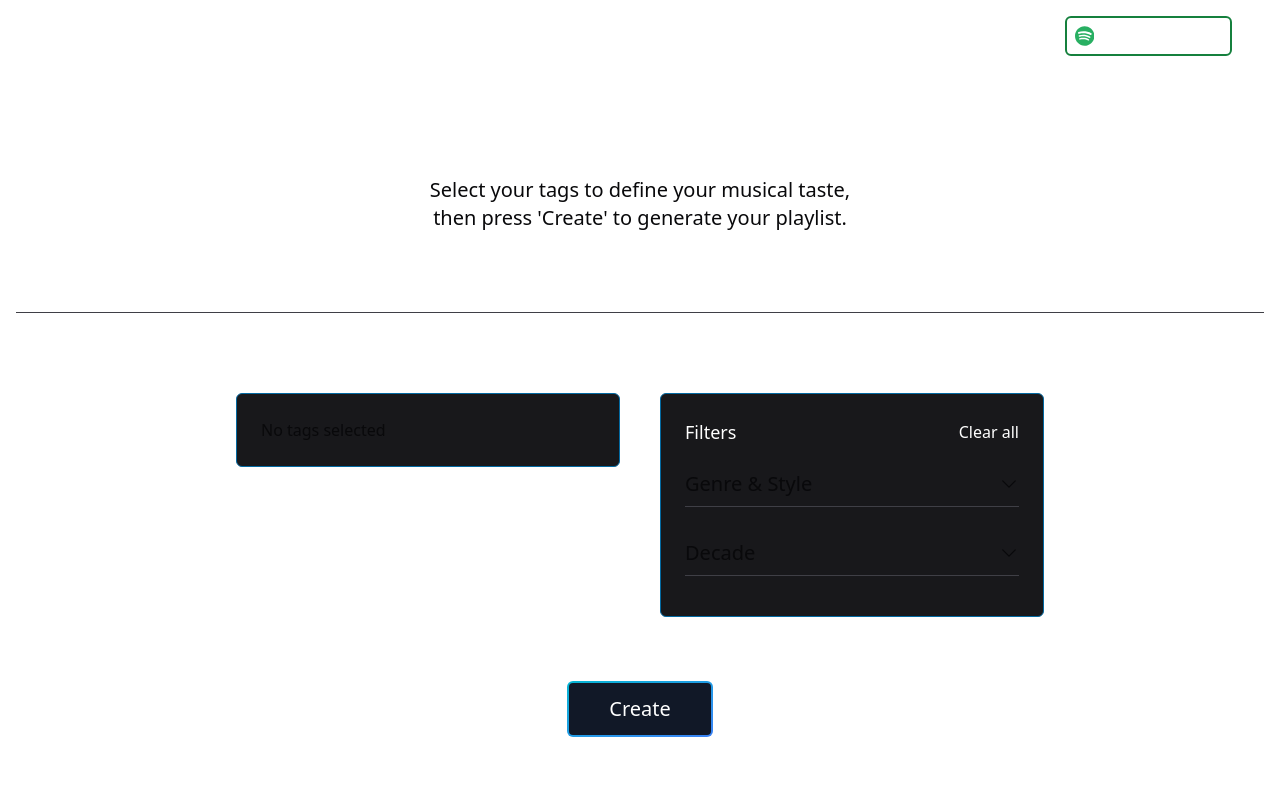
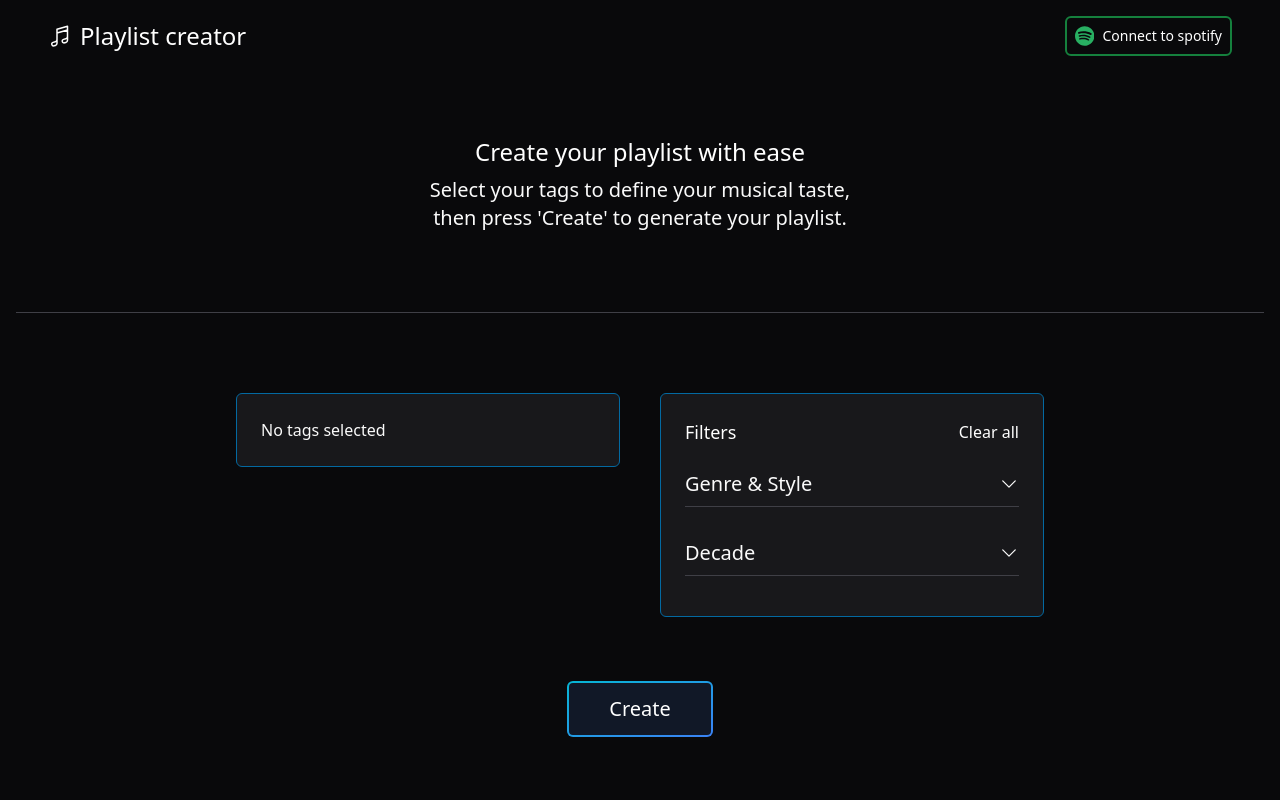
Before and after one commit to NikoSoder/music-playlist-creator, a React (Vite) app: page / in a window 1280 px wide. Shown: the top 800 px of the page. Built offline with nearby package versions, Linux system fonts and the light colour scheme; what spotify-web-api-node would draw is missing.

Commit message:
Add light and dark mode toggle

```diff
--- a/src/App.tsx
+++ b/src/App.tsx
@@ -6,6 +6,7 @@ import { useState } from "react";
 import { Song } from "./types/response";
 import { useLocalStorage } from "./hooks/useLocalStorage";
 import RecentPlaylists from "./components/PreviousPlaylists";
+import { ThemeProvider } from "./components/Theme-provider";
 
 // search 'code' param
 const code = new URLSearchParams(window.location.search).get("code");
@@ -26,6 +27,7 @@ function App() {
   };
 
   return (
+    <ThemeProvider defaultTheme="dark" storageKey="vite-ui-theme">
       <main className="p-4">
         <Header code={code} accessDenied={accessDenied} />
         <FilterSection
@@ -46,6 +48,7 @@ function App() {
         {/* older playlists */}
         <RecentPlaylists {...oldPlaylists} />
       </main>
+    </ThemeProvider>
   );
 }
 
--- /dev/null
+++ b/src/components/Mode-toggle.tsx
@@ -0,0 +1,36 @@
+import { MoonIcon, SunIcon } from "@heroicons/react/24/outline";
+import { Button } from "@/components/ui/button";
+import {
+  DropdownMenu,
+  DropdownMenuContent,
+  DropdownMenuItem,
+  DropdownMenuTrigger,
+} from "@/components/ui/dropdown-menu";
+import { useTheme } from "@/components/Theme-provider";
+
+export function ModeToggle() {
+  const { setTheme } = useTheme();
+
+  return (
+    <DropdownMenu>
+      <DropdownMenuTrigger asChild>
+        <Button variant="outline" size="icon">
+          <SunIcon className="h-5 w-5 rotate-0 scale-100 transition-all dark:-rotate-90 dark:scale-0" />
+          <MoonIcon className="absolute h-5 w-5 rotate-90 scale-0 transition-all dark:rotate-0 dark:scale-100" />
+          <span className="sr-only">Toggle theme</span>
+        </Button>
+      </DropdownMenuTrigger>
+      <DropdownMenuContent align="end">
+        <DropdownMenuItem onClick={() => setTheme("light")}>
+          Light
+        </DropdownMenuItem>
+        <DropdownMenuItem onClick={() => setTheme("dark")}>
+          Dark
+        </DropdownMenuItem>
+        <DropdownMenuItem onClick={() => setTheme("system")}>
+          System
+        </DropdownMenuItem>
+      </DropdownMenuContent>
+    </DropdownMenu>
+  );
+}
--- /dev/null
+++ b/src/components/Theme-provider.tsx
@@ -0,0 +1,73 @@
+import { createContext, useContext, useEffect, useState } from "react";
+
+type Theme = "dark" | "light" | "system";
+
+type ThemeProviderProps = {
+  children: React.ReactNode;
+  defaultTheme?: Theme;
+  storageKey?: string;
+};
+
+type ThemeProviderState = {
+  theme: Theme;
+  setTheme: (theme: Theme) => void;
+};
+
+const initialState: ThemeProviderState = {
+  theme: "system",
+  setTheme: () => null,
+};
+
+const ThemeProviderContext = createContext<ThemeProviderState>(initialState);
+
+export function ThemeProvider({
+  children,
+  defaultTheme = "system",
+  storageKey = "vite-ui-theme",
+  ...props
+}: ThemeProviderProps) {
+  const [theme, setTheme] = useState<Theme>(
+    () => (localStorage.getItem(storageKey) as Theme) || defaultTheme
+  );
+
+  useEffect(() => {
+    const root = window.document.documentElement;
+
+    root.classList.remove("light", "dark");
+
+    if (theme === "system") {
+      const systemTheme = window.matchMedia("(prefers-color-scheme: dark)")
+        .matches
+        ? "dark"
+        : "light";
+
+      root.classList.add(systemTheme);
+      return;
+    }
+
+    root.classList.add(theme);
+  }, [theme]);
+
+  const value = {
+    theme,
+    setTheme: (theme: Theme) => {
+      localStorage.setItem(storageKey, theme);
+      setTheme(theme);
+    },
+  };
+
+  return (
+    <ThemeProviderContext.Provider {...props} value={value}>
+      {children}
+    </ThemeProviderContext.Provider>
+  );
+}
+
+export const useTheme = () => {
+  const context = useContext(ThemeProviderContext);
+
+  if (context === undefined)
+    throw new Error("useTheme must be used within a ThemeProvider");
+
+  return context;
+};
```
Lines whose indentation alone changed are shown as unchanged.
